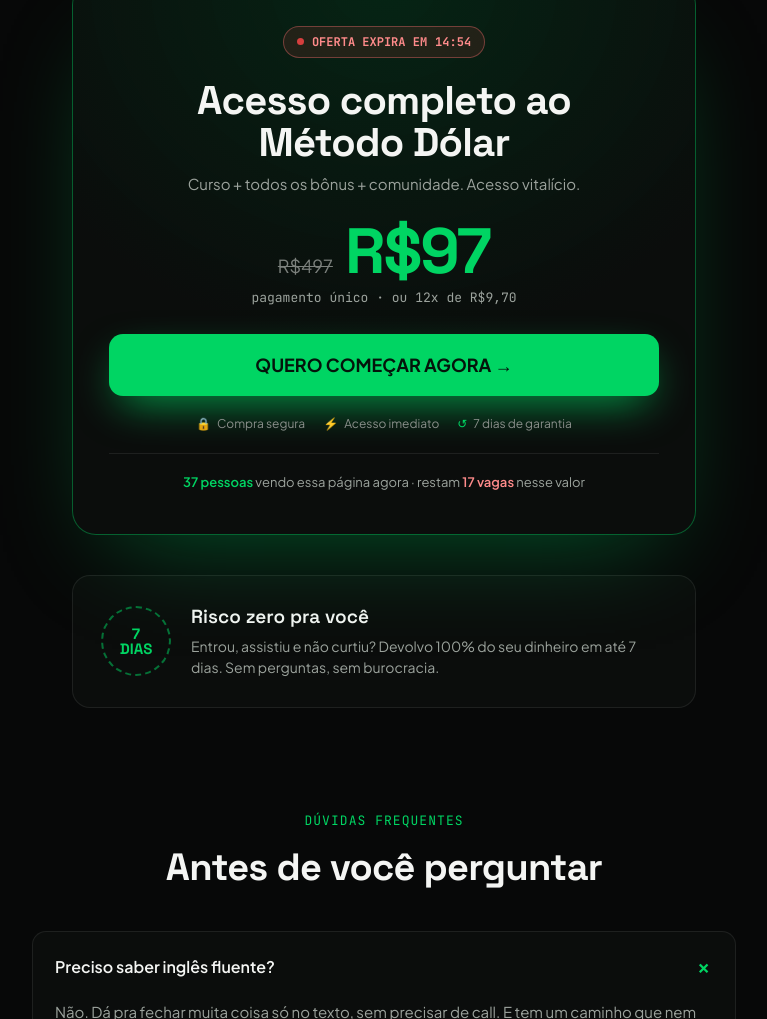
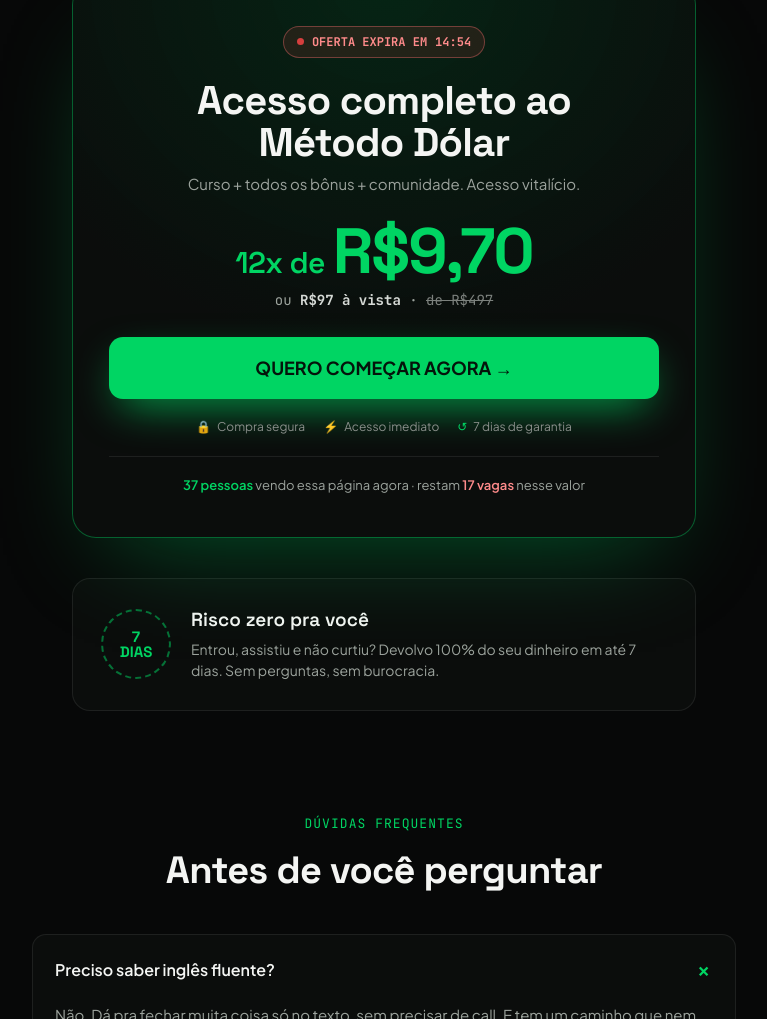
Before and after one commit to leolimadorea/Leo-LP, a plain HTML site: page index.html in a window 1280 px wide. Shown: the part 4709-5728 px from the top of the page, without its empty margins (256-1023 px from the left). Drawn offline with nearby package versions, Linux system fonts and the light colour scheme; animation ran at ten frames a second.

Commit message:
Destaca 12x de R$9,70 no preço, R$97 à vista abaixo
Co-Authored-By: Claude Opus 4.8 <noreply@anthropic.com>

```diff
--- a/index.html
+++ b/index.html
@@ -852,11 +852,11 @@
       </div>
       <h2 style="font-family:'Space Grotesk',sans-serif;font-weight:700;font-size:clamp(28px,4vw,40px);line-height:1.05;letter-spacing:-0.02em;margin:0 0 10px;">Acesso completo ao<br>Método Dólar</h2>
       <p style="font-size:15px;color:#9ca39d;margin:0 0 26px;">Curso + todos os bônus + comunidade. Acesso vitalício.</p>
-      <div style="display:flex;align-items:baseline;justify-content:center;gap:12px;margin-bottom:6px;">
-        <span style="font-size:18px;color:#7c817d;text-decoration:line-through;">R$497</span>
-        <span style="font-family:'Space Grotesk',sans-serif;font-weight:700;font-size:64px;color:#00d563;letter-spacing:-0.03em;line-height:1;">R$97</span>
+      <div style="display:flex;align-items:baseline;justify-content:center;gap:8px;margin-bottom:8px;flex-wrap:wrap;">
+        <span style="font-family:'Space Grotesk',sans-serif;font-weight:600;font-size:clamp(22px,4vw,30px);color:#00d563;letter-spacing:-0.02em;line-height:1;">12x de</span>
+        <span style="font-family:'Space Grotesk',sans-serif;font-weight:700;font-size:clamp(46px,9vw,64px);color:#00d563;letter-spacing:-0.03em;line-height:1;">R$9,70</span>
       </div>
-      <div style="font-family:'JetBrains Mono',monospace;font-size:13px;color:#9ca39d;margin-bottom:28px;">pagamento único · ou 12x de R$9,70</div>
+      <div style="font-family:'JetBrains Mono',monospace;font-size:14px;color:#9ca39d;margin-bottom:28px;">ou <strong style="color:#d6dad6;font-weight:600;">R$97 à vista</strong> · <span style="text-decoration:line-through;color:#7c817d;">de R$497</span></div>
       <a href="https://pay.kiwify.com.br/vq8oeyM" style="text-decoration:none;display:flex;align-items:center;justify-content:center;gap:10px;background:#00d563;color:#04140b;font-weight:700;font-size:18px;padding:19px;border-radius:14px;box-shadow:0 16px 44px -12px rgba(0,213,99,0.8);">
         QUERO COMEÇAR AGORA →
       </a>
```
